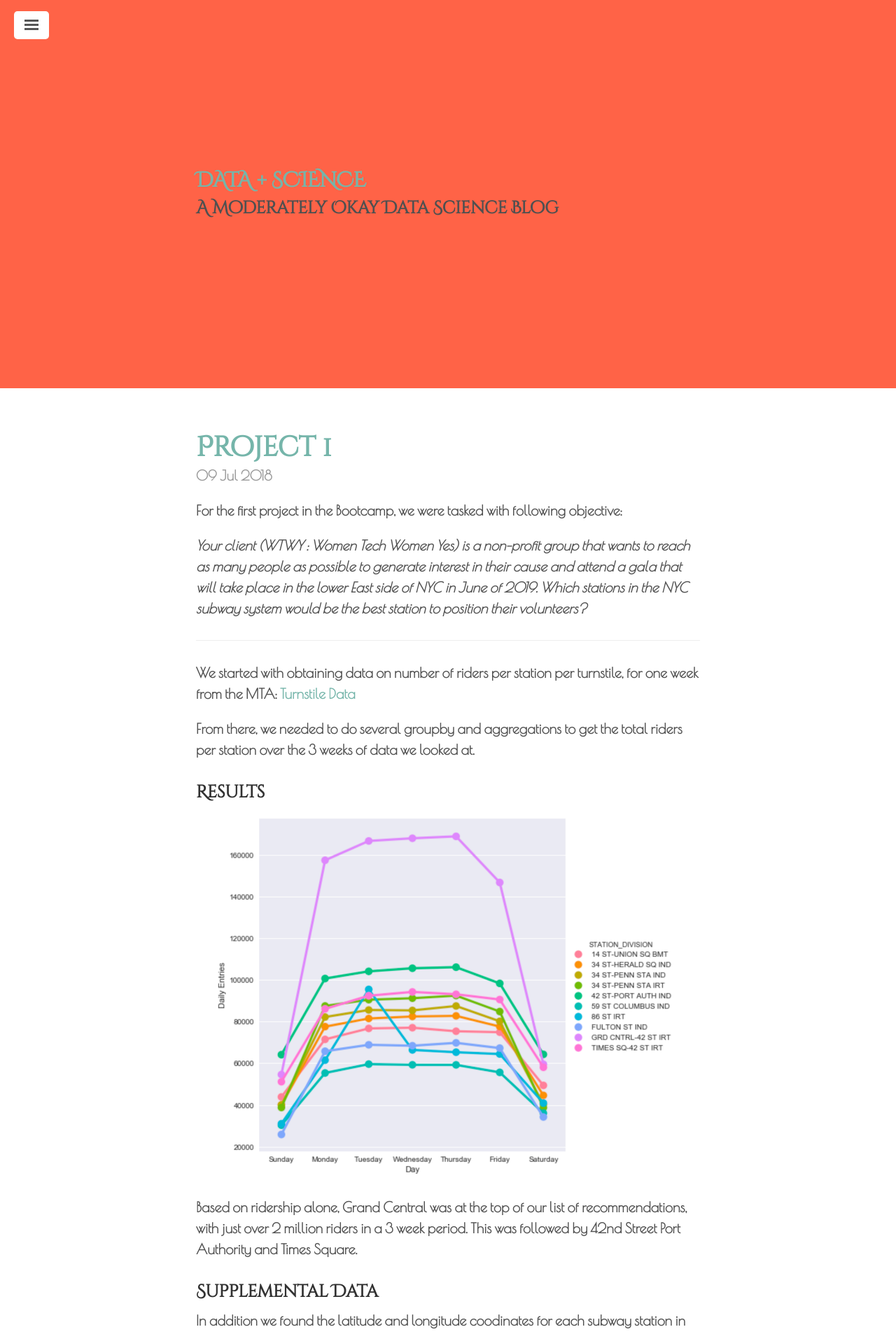
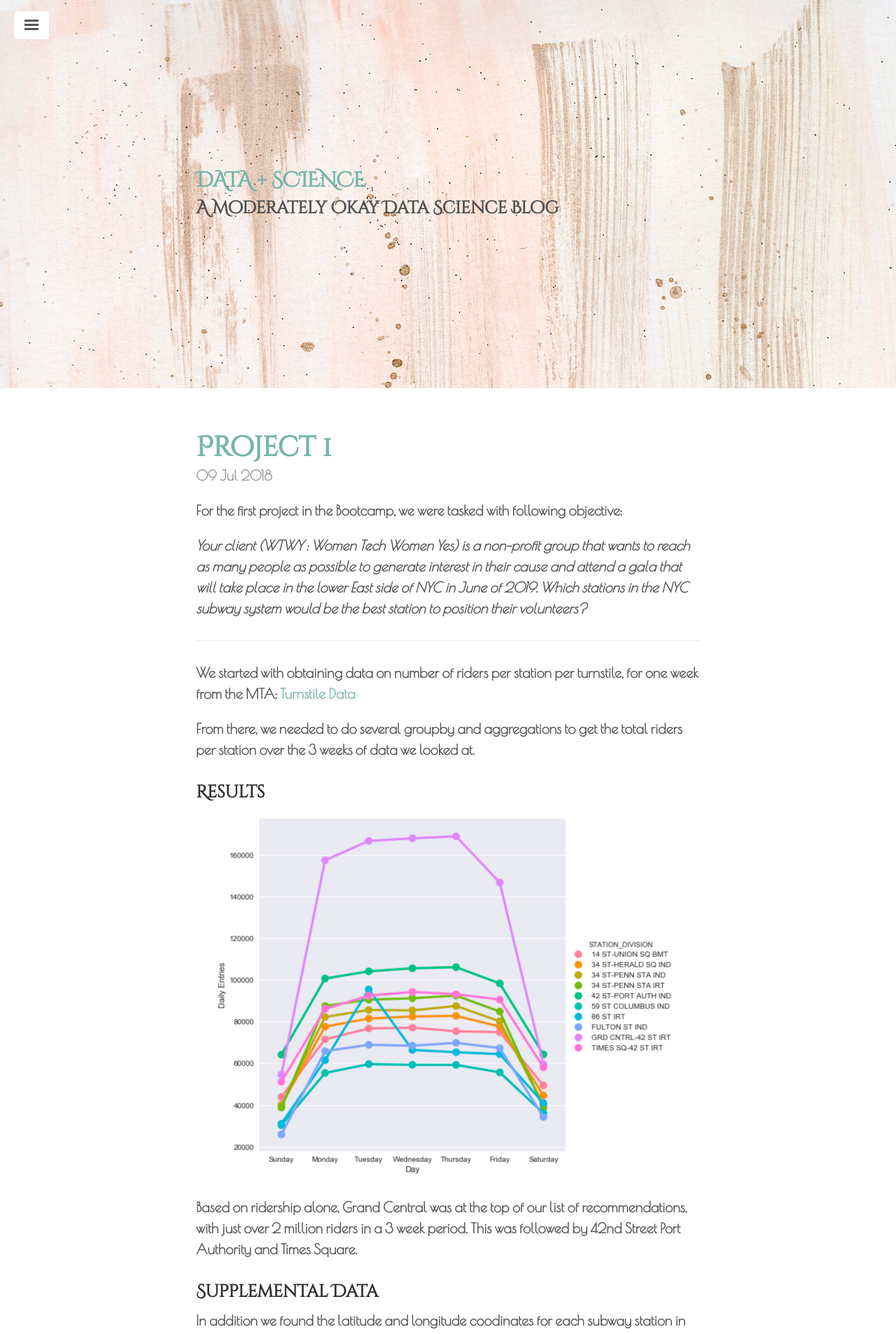
Before and after one commit to Cassini-4B/Cassini-4B.github.io, a Jekyll site: the page built from index.html, in a window 1280 px wide. Shown: the top 1907 px of the page at 70% size. Built offline with Jekyll 4.4.1, drawn with Linux system fonts in a browser that asks for light colours; some web fonts are replaced; the list of posts is cut into pages by our own code.

Commit message:
insert bkgd image

```diff
--- a/public/css/lanyon.css
+++ b/public/css/lanyon.css
@@ -117,7 +117,7 @@ header {
 .masthead {
   padding-top:    12rem;
   padding-bottom: 12rem;
-  background: #FF6347 no-repeat center center;
+  background: #FF6347 url("/pics/marble-coral-background.jpg") no-repeat center center;
   background-size: cover;
 
 
```
Also changed, not shown: pics/background2.jpg (added), pics/marble-coral-background.jpg (added).
